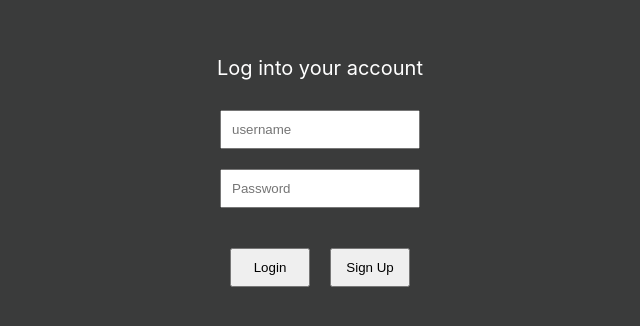
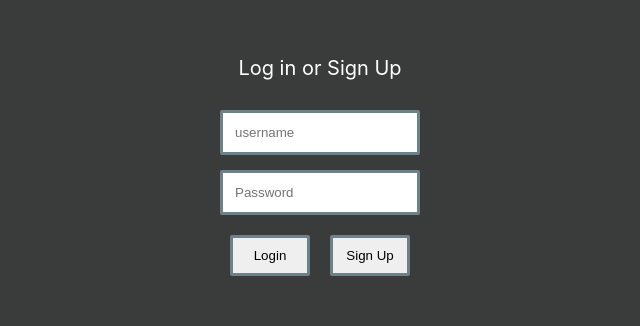
Before and after one commit to cs35l-group/csco, a React (Create React App) app: page / in a window 1280 px wide. Shown: the part 112-438 px from the top of the page, without its empty margins (320-960 px from the left). Built offline with nearby package versions, Linux system fonts and the light colour scheme.

Commit message:
Login Page CSS/HTML updates
Added hovering colors and outlines
adjusted format

```diff
--- a/src/pages/Login.css
+++ b/src/pages/Login.css
@@ -7,10 +7,13 @@ body{
     text-align: center;
   }
 
-  .form-row{
+  .input-fields{
+
+  }
+
+  .form-row1{
     margin-bottom: 15px;
   }
-
   button[type=submit]{
     margin: 0px 10px 10px 10px;
     width: 80px;
@@ -18,19 +21,38 @@ body{
 
   input {
     width: 200px;
-    padding: 10px;
+    padding: 12px;
     box-sizing: border-box;
-    margin-bottom: 5px;
+    border-radius: 2px;
+    margin-bottom: 0px;
+    border: 3px solid hsl(196, 11%, 48%)
     /* text-transform: lowercase; */
+  }
+
+  input:focus{
+    outline: 2px solid #628aa4
   }
 
   .user-input {
     text-transform: lowercase;
   }
 
-
   button {
     width: 200px;
     padding: 10px;
-    box-sizing: border-box;
+    border-radius: 2px;
+    border: 3px solid hsl(196, 11%, 48%)
+    /* box-sizing: border-box; */
   }
+
+  .LoginButton{
+
+  }
+
+  .LoginButton:hover{
+    background-color: #79a77b;
+  }
+
+  .SignUpButton:hover{
+    background-color: rgb(84, 84, 217);
+  }
--- a/src/pages/Login.js
+++ b/src/pages/Login.js
@@ -74,9 +74,10 @@ function Login() {
 
   return (
     <div className="Login-section">
-      <p>Log into your account</p>
+      <div className="input-fields">
+        <p>Log in or Sign Up</p>
         <form>
-        <div className="form-row">
+          <div className="form-row1">
             <input
               className='user-input'
               type="text"
@@ -85,7 +86,7 @@ function Login() {
               placeholder="Username"
             />
           </div>
-        <div className="form-row">
+          <div className="form-row2">
             <input
               className='password-input'
               type="password"
@@ -95,6 +96,7 @@ function Login() {
             />
           </div>
         </form>
+      </div>
       <div className="login-buttons">
         <button className="LoginButton" type="submit" onClick={handleLoginSubmit}>Login</button>
         <button className="SignUpButton" type="submit" onClick={handleSignUpSubmit}>Sign Up</button>
```
Lines whose indentation alone changed are shown as unchanged.
